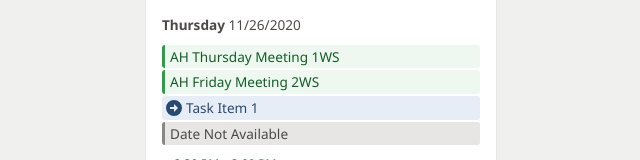
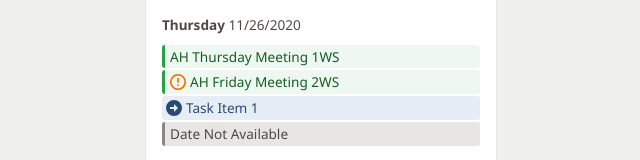
Before and after one commit to martylouis/mini-calendar-demo, a Next.js app: page / in a window 1280 px wide. Shown: the part 362-522 px from the top of the page, without its empty margins (319-959 px from the left). Built offline with nearby package versions, Linux system fonts and the light colour scheme.

Commit message:
Update mini cal events
Signed-off-by: Marty Thierry <marty@martylouis.com>

```diff
--- a/components/mini-calendar.js
+++ b/components/mini-calendar.js
@@ -32,7 +32,12 @@ const MiniCalendar = () => {
       </div>
       <div className="ba-mini-calendar__event_list">
         <div className="ba-mini-calendar__event_item block block_event">AH Thursday Meeting 1WS</div>
-        <div className="ba-mini-calendar__event_item block block_event">AH Friday Meeting 2WS</div>
+        <div className="ba-mini-calendar__event_item block block_event">
+          <svg xmlns="http://www.w3.org/2000/svg" width="16" height="16" viewBox="0 0 16 16">
+            <path id="Path_22" data-name="Path 22" d="M7.2,10.4H8.8V12H7.2ZM7.2,4H8.8V8.8H7.2Zm.792-4a8,8,0,1,0,5.662,2.34A8,8,0,0,0,7.992,0ZM8,14.4A6.4,6.4,0,1,1,14.4,8,6.4,6.4,0,0,1,8,14.4Z" fill="#f46e00" />
+          </svg>
+          AH Friday Meeting 2WS
+        </div>
         <div className="ba-mini-calendar__event_item block block_task">
           <svg xmlns="http://www.w3.org/2000/svg" width="16" height="16" viewBox="0 0 16 16">
             <path id="Path_1111" data-name="Path 1111" d="M8,0a8,8,0,1,0,8,8A8.024,8.024,0,0,0,8,0ZM8,12V9H4V7H8V4l4,4Z" />
--- a/styles/_mini-calendar.scss
+++ b/styles/_mini-calendar.scss
@@ -197,6 +197,10 @@
         display: block;
       }
 
+      svg {
+        margin-right: 4px;
+      }
+
       & + & {
         margin-top: 2px;
       }
@@ -215,7 +219,6 @@
 
         svg {
           margin-left: -4px;
-          margin-right: 4px;
           fill: currentColor;
         }
       }
```
